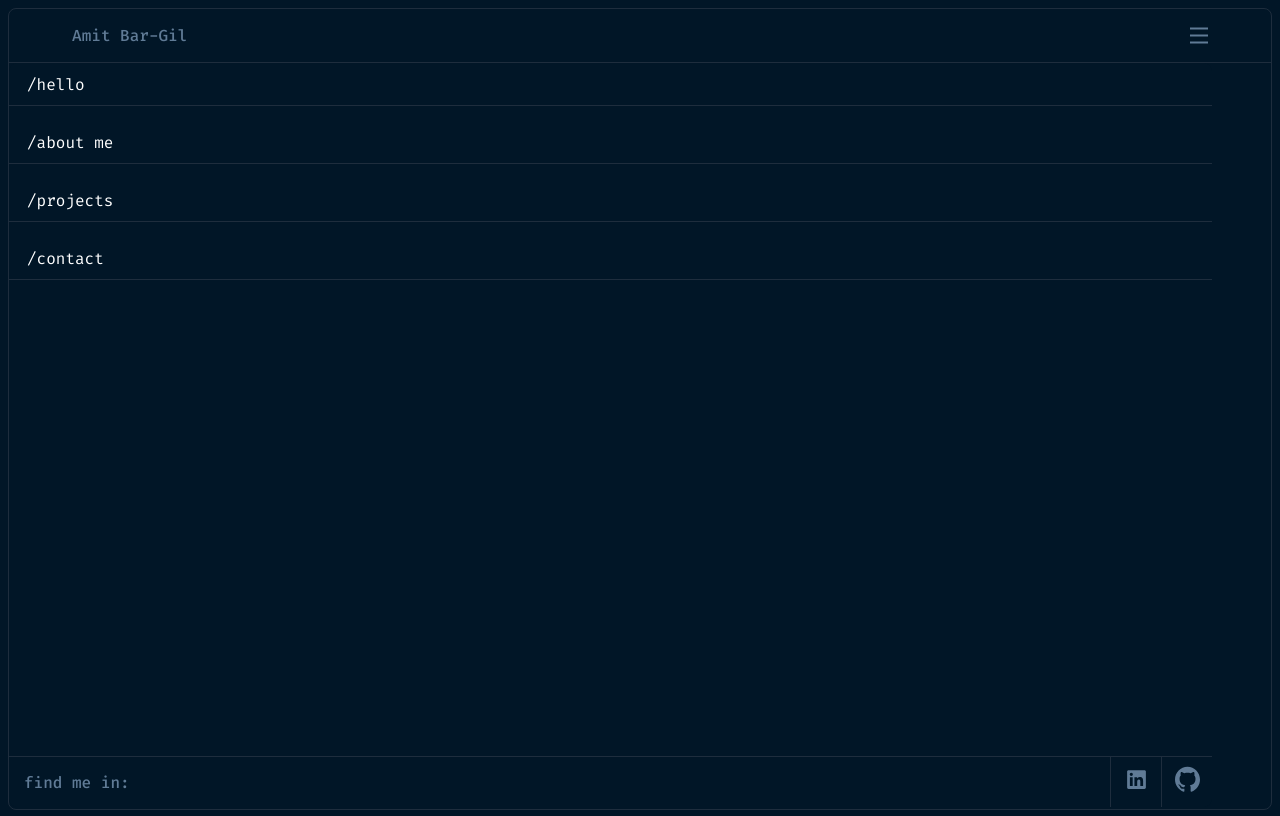
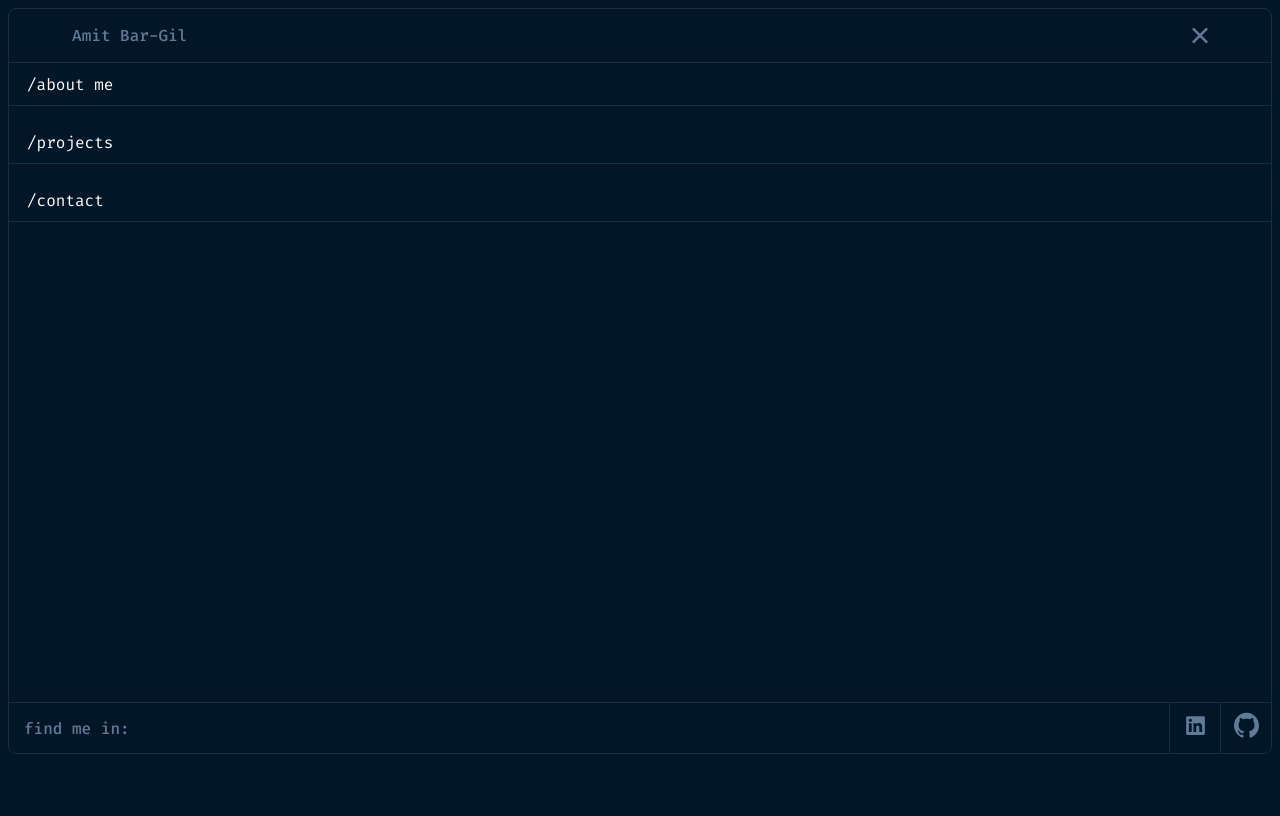
Before and after one commit to AmitGit217/portfolio, a React (Create React App) app: page / in a window 1280 px wide. Both pictures are taken after a click on the picture 1198 px from the left and 35 px from the top of the page. Built offline with nearby package versions, Linux system fonts and the light colour scheme.

Commit message:
style: menu

```diff
--- a/src/App.tsx
+++ b/src/App.tsx
@@ -11,8 +11,8 @@ function App() {
     };
     return (
         <main className='main'>
-            <Header showMenuProp={showMenuFunc} />
-            {showMenu ? <Menu showMenu={showMenu} /> : <Home />}
+            <Header showMenuProp={showMenuFunc} showMenu={showMenu} />
+            {showMenu ? <Menu /> : <Home />}
         </main>
     );
 }
--- a/src/blocks/home.css
+++ b/src/blocks/home.css
@@ -6,7 +6,7 @@
     font-style: normal;
     padding: 0 5% 0 5%;
     height: 90%;
-    gap: 30%;
+    gap: 350px;
     position: relative;
 }
 
@@ -61,6 +61,9 @@
     line-height: 26px;
     color: #43d9ad;
 }
+.home__github {
+    margin-bottom: 15%;
+}
 
 .home__github-comment {
     font-weight: 450;
--- a/src/blocks/main.css
+++ b/src/blocks/main.css
@@ -1,7 +1,6 @@
 #root,
 body {
     background: #011627;
-    height: 100vh;
 }
 .main {
     height: 100%;
--- a/src/blocks/menu.css
+++ b/src/blocks/menu.css
@@ -1,23 +1,14 @@
 .menu {
-    position: absolute;
     background: #011627;
     color: #ffffff;
     font-family: "Fira Code";
     font-style: normal;
-    height: 93%;
-    width: 94%;
-    opacity: 0;
-    visibility: hidden;
-    display: none;
     border-radius: 8px;
-}
-
-.menu_show {
-    visibility: visible;
-    opacity: 1;
     display: flex;
     flex-direction: column;
+    height: 100%;
     justify-content: space-between;
+    gap: 60vh;
 }
 
 .menu__nav {
--- a/src/components/Header.tsx
+++ b/src/components/Header.tsx
@@ -1,17 +1,19 @@
 import React from "react";
 import "../blocks/header.css";
 import burger from "../assets/images/burger.svg";
+import exit from "../assets/images/exit-icon.svg";
 
-function Header(props: { showMenuProp: any }) {
+function Header(props: { showMenuProp: any; showMenu: boolean }) {
     const handleMenuBool = () => {
         props.showMenuProp();
     };
+    const icon = props.showMenu ? exit : burger;
     return (
         <div className='header'>
             <p className='header__name'>Amit Bar-Gil</p>
             <img
                 className='header__menu-icon'
-                src={burger}
+                src={icon}
                 alt='burger-icon'
                 onClick={handleMenuBool}
             />
--- a/src/components/Menu.tsx
+++ b/src/components/Menu.tsx
@@ -3,11 +3,10 @@ import "../blocks/menu.css";
 import githubIcon from "../assets/images/github-social.svg";
 import linkedinIcon from "../assets/images/linkedin-social.svg";
 
-function Menu(props: { showMenu: boolean }) {
+function Menu() {
     return (
-        <div className={`menu ${props.showMenu && `menu_show`}`}>
+        <div className={`menu`}>
             <nav className='menu__nav'>
-                <p className='menu__item'>/hello</p>
                 <p className='menu__item'>/about me</p>
                 <p className='menu__item'>/projects</p>
                 <p className='menu__item'>/contact</p>
```
Also changed, not shown: src/assets/images/exit-icon.svg (added).
